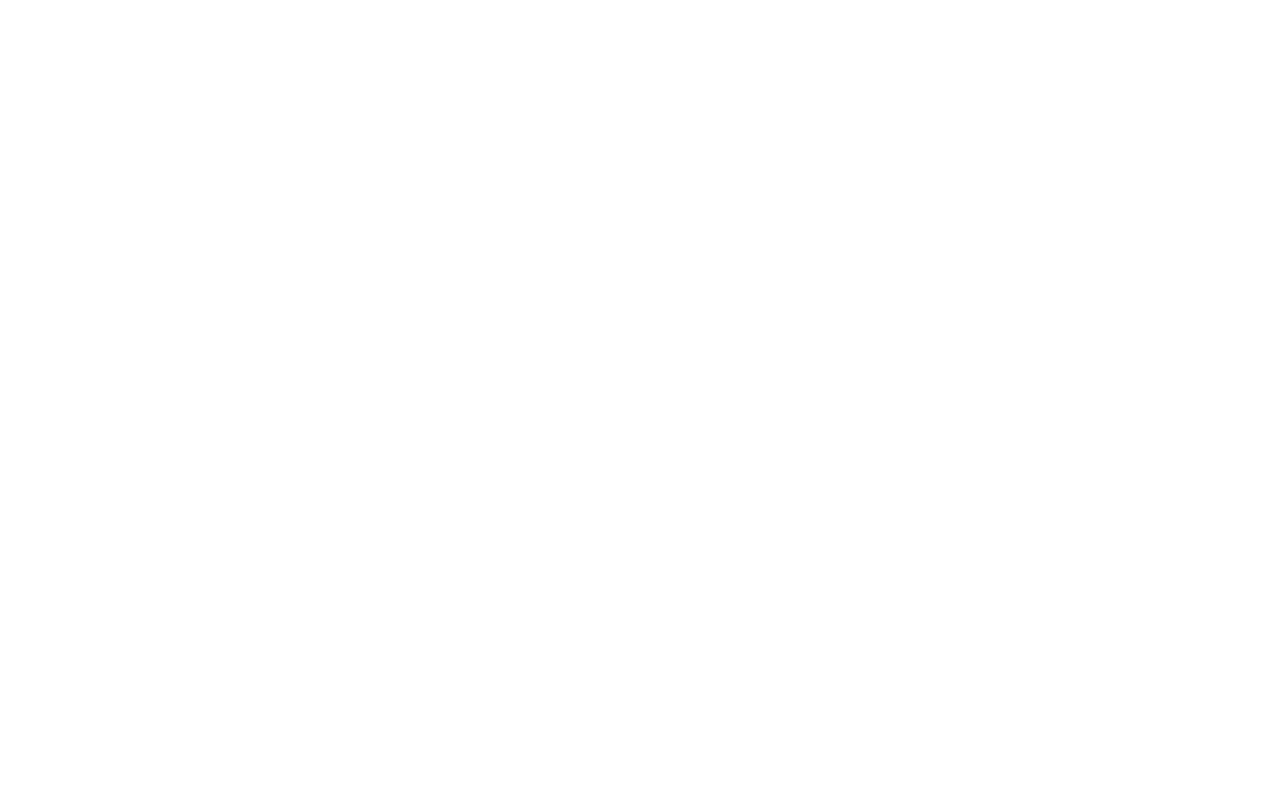
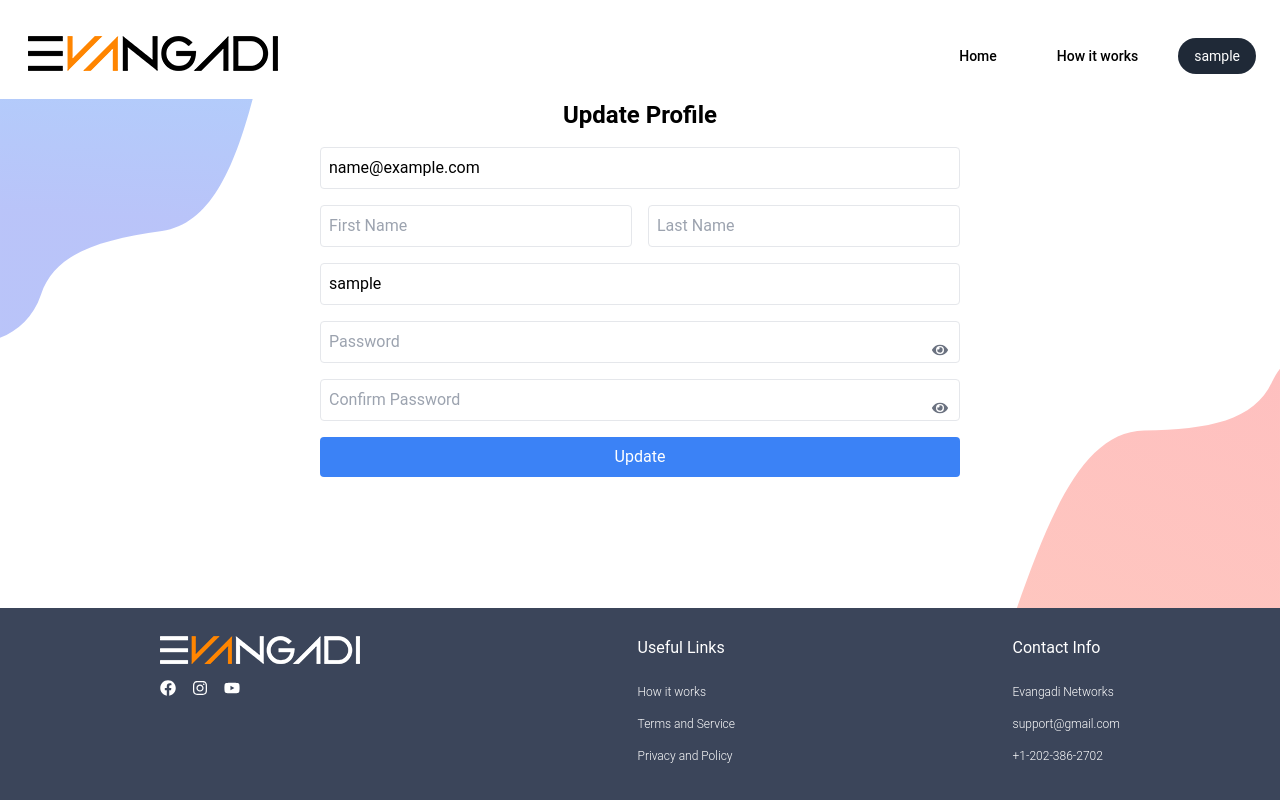
Before and after one commit to LidoHon/Evangadi_Forum, a React (Vite) app in the folder frontend/: page /profile in a window 1280 px wide. Before the commit this address had no page. Built offline with nearby package versions, Linux system fonts and the light colour scheme; sample sign-in values are in the browser's storage.

Commit message:
finished up with the user part

```diff
--- a/frontend/package.json
+++ b/frontend/package.json
@@ -19,6 +19,8 @@
     "react-icons": "^5.2.1",
     "react-redux": "^9.1.2",
     "react-router-dom": "^6.23.1",
+    "react-spinner": "^0.2.7",
+    "react-spinners": "^0.13.8",
     "react-toastify": "^10.0.5"
   },
   "devDependencies": {
--- a/frontend/src/App.jsx
+++ b/frontend/src/App.jsx
@@ -5,7 +5,8 @@
 import RegisterPage from './pages/RegisterPage';
 import LandingPage from './pages/LandingPage';
 import MainLayout from './layouts/MainLayout';
-
+import ProfilePage from './pages/ProfilePage';
+import PrivateRoute from './components/PrivateRoute';
 const App = () => {
 	return (
 		<Routes>
@@ -13,7 +14,12 @@
 			<Route path="/" element={<MainLayout />}>
 				<Route path="/register" element={<RegisterPage />} />
 				<Route path="/login" element={<LoginPage />} />
-				<Route path="/home" element={<Homepage />} />
+
+				{/* private routes */}
+				<Route path="" element={<PrivateRoute />}>
+					<Route path="/home" element={<Homepage />} />
+					<Route path="/profile" element={<ProfilePage />} />
+				</Route>
 			</Route>
 		</Routes>
 	);
--- a/frontend/src/components/Login.jsx
+++ b/frontend/src/components/Login.jsx
@@ -6,6 +6,7 @@
 import { useLoginMutation } from '../slices/usersApiSlice';
 import { setCredentials } from '../slices/authSlice';
 import { toast } from 'react-toastify';
+import Spinner from './Spinners';
 const Login = () => {
 	const [showPassword, setShowPassword] = useState(false);
 
@@ -80,6 +81,7 @@
 						)}
 					</div>
 				</div>
+				{isLoading && <Spinner />}
 				<button
 					type="submit"
 					variant="primary"
--- /dev/null
+++ b/frontend/src/components/PrivateRoute.jsx
@@ -0,0 +1,9 @@
+import { Navigate, Outlet } from 'react-router-dom';
+import { useSelector } from 'react-redux';
+
+const PrivateRoute = () => {
+	const { userInfo } = useSelector((state) => state.auth);
+	return userInfo ? <Outlet /> : <Navigate to="/login" replace />;
+};
+
+export default PrivateRoute;
--- a/frontend/src/components/Register.jsx
+++ b/frontend/src/components/Register.jsx
@@ -1,7 +1,12 @@
-import React, { useState } from 'react';
+import React, { useState, useEffect } from 'react';
 import { FaEye, FaEyeSlash } from 'react-icons/fa';
-import { Link } from 'react-router-dom';
+import { Link, useNavigate } from 'react-router-dom';
+import { useDispatch, useSelector } from 'react-redux';
 import FormContainer from './FormContainer';
+import { toast } from 'react-toastify';
+import Spinner from './Spinners';
+import { useRegisterMutation } from '../slices/usersApiSlice';
+import { setCredentials } from '../slices/authSlice';
 const Register = () => {
 	const [showPassword, setShowPassword] = useState(false);
 	const [userName, setUserName] = useState('');
@@ -11,16 +16,47 @@
 	const [password, setPassword] = useState('');
 	const [confirmPassword, setConfirmPassword] = useState('');
 
+	const navigate = useNavigate();
+	const dispatch = useDispatch();
+
+	const { userInfo } = useSelector((state) => state.auth);
+	const [register, { isLoading }] = useRegisterMutation();
+
+	useEffect(() => {
+		if (userInfo) {
+			navigate('/home');
+		}
+	}, [navigate, userInfo]);
+
 	const togglePasswordVisibility = () => {
 		setShowPassword(!showPassword);
 	};
+
 	const submitHandler = async (e) => {
 		e.preventDefault();
+
+		if (password !== confirmPassword) {
+			toast.error('passwords do not match');
+		} else {
+			try {
+				const res = await register({
+					username: userName,
+					firstname: firstName,
+					lastname: lastName,
+					email,
+					password,
+				}).unwrap();
+				dispatch(setCredentials({ ...res }));
+				navigate('/home');
+			} catch (err) {
+				toast.error(err?.data?.message || err.error);
+			}
+		}
 	};
 
 	return (
-		<div className="flex flex-col justify-between p-6 bg-white shadow-lg rounded-md space-y-12 ">
-			<form className="w-full">
+		<FormContainer>
+			<form className="w-full " onSubmit={submitHandler}>
 				<h2 className="text-2xl text-center font-bold mb-4">
 					Join the network
 				</h2>
@@ -71,6 +107,8 @@
 						name="password"
 						placeholder="Password"
 						className="w-full mb-4 p-2 border rounded"
+						value={password}
+						onChange={(e) => setPassword(e.target.value)}
 					/>
 					<div
 						className="absolute inset-y-0 right-0 pr-3 flex items-center cursor-pointer"
@@ -103,6 +141,7 @@
 						)}
 					</div>
 				</div>
+				{isLoading && <Spinner />}
 				<button
 					type="submit"
 					className="w-full p-2 bg-blue-500 text-white rounded"
@@ -110,7 +149,7 @@
 					Agree and Join
 				</button>
 			</form>
-		</div>
+		</FormContainer>
 	);
 };
 
--- /dev/null
+++ b/frontend/src/components/Spinners.jsx
@@ -0,0 +1,18 @@
+import React from 'react';
+import MoonLoader from 'react-spinners/MoonLoader';
+const override = {
+	display: 'block',
+	margin: '75px auto',
+};
+const Spinners = (loading) => {
+	return (
+		<MoonLoader
+			color="#b1e0cc"
+			loading={loading}
+			cssOverride={override}
+			size={25}
+		/>
+	);
+};
+
+export default Spinners;
--- /dev/null
+++ b/frontend/src/pages/ProfilePage.jsx
@@ -0,0 +1,154 @@
+import React, { useState, useEffect } from 'react';
+import { FaEye, FaEyeSlash } from 'react-icons/fa';
+import { Link, useNavigate } from 'react-router-dom';
+import { useDispatch, useSelector } from 'react-redux';
+import { useUpdateUserMutation } from '../slices/usersApiSlice';
+import { toast } from 'react-toastify';
+import Spinner from '../components/Spinners';
+import { setCredentials } from '../slices/authSlice';
+const ProfilePage = () => {
+	const [showPassword, setShowPassword] = useState(false);
+	const [userName, setUserName] = useState('');
+	const [firstName, setFirstName] = useState('');
+	const [lastName, setLastName] = useState('');
+	const [email, setEmail] = useState('');
+	const [password, setPassword] = useState('');
+	const [confirmPassword, setConfirmPassword] = useState('');
+
+	const navigate = useNavigate();
+	const dispatch = useDispatch();
+
+	const { userInfo } = useSelector((state) => state.auth);
+	const [updateProfile, { isLoading }] = useUpdateUserMutation();
+
+	useEffect(() => {
+		setUserName(userInfo.username);
+		setFirstName(userInfo.firstname);
+		setLastName(userInfo.lastname);
+		setEmail(userInfo.email);
+		setPassword(userInfo.password);
+	}, []);
+
+	const togglePasswordVisibility = () => {
+		setShowPassword(!showPassword);
+	};
+
+	const submitHandler = async (e) => {
+		e.preventDefault();
+
+		if (password !== confirmPassword) {
+			toast.error('passwords do not match');
+		} else {
+			try {
+				const res = await updateProfile({
+					_id: userInfo._id,
+					username: userName,
+					firstname: firstName,
+					lastname: lastName,
+					email,
+					password,
+				}).unwrap();
+				dispatch(setCredentials({ ...res }));
+				toast.success('profile updated successfully!');
+			} catch (err) {
+				toast.error(err?.data?.message || err.error);
+			}
+		}
+	};
+
+	return (
+		<>
+			<div className="flex justify-center items-center space-y-12">
+				<form className="w-1/2 bg-white" onSubmit={submitHandler}>
+					<h2 className="text-2xl text-center font-bold mb-4">
+						Update Profile
+					</h2>
+
+					<input
+						type="email"
+						name="email"
+						placeholder="Email"
+						className="w-full mb-4 p-2 border rounded"
+						value={email}
+						onChange={(e) => setEmail(e.target.value)}
+					/>
+					<div className="flex space-x-4 mb-4">
+						<input
+							type="text"
+							name="firstName"
+							placeholder="First Name"
+							className="w-1/2 p-2 border rounded"
+							value={firstName}
+							onChange={(e) => setFirstName(e.target.value)}
+						/>
+						<input
+							type="text"
+							name="lastName"
+							placeholder="Last Name"
+							className="w-1/2 p-2 border rounded"
+							value={lastName}
+							onChange={(e) => setLastName(e.target.value)}
+						/>
+					</div>
+					<input
+						type="text"
+						name="userName"
+						placeholder="User Name"
+						className="w-full mb-4 p-2 border rounded"
+						value={userName}
+						onChange={(e) => setUserName(e.target.value)}
+					/>
+					<div className="relative">
+						<input
+							type={showPassword ? 'text' : 'password'}
+							name="password"
+							placeholder="Password"
+							className="w-full mb-4 p-2 border rounded"
+							value={password}
+							onChange={(e) => setPassword(e.target.value)}
+						/>
+						<div
+							className="absolute inset-y-0 right-0 pr-3 flex items-center cursor-pointer"
+							onClick={togglePasswordVisibility}
+						>
+							{showPassword ? (
+								<FaEyeSlash className="text-gray-500" />
+							) : (
+								<FaEye className="text-gray-500" />
+							)}
+						</div>
+					</div>
+					<div className="relative">
+						<input
+							type={showPassword ? 'text' : 'password'}
+							name="password"
+							placeholder="Confirm Password"
+							className="w-full mb-4 p-2 border rounded"
+							value={confirmPassword}
+							onChange={(e) => setConfirmPassword(e.target.value)}
+						/>
+						<div
+							className="absolute inset-y-0 right-0 pr-3 flex items-center cursor-pointer"
+							onClick={togglePasswordVisibility}
+						>
+							{showPassword ? (
+								<FaEyeSlash className="text-gray-500" />
+							) : (
+								<FaEye className="text-gray-500" />
+							)}
+						</div>
+					</div>
+					{isLoading && <Spinner />}
+					<button
+						type="submit"
+						className="w-full p-2 bg-blue-500 text-white rounded"
+					>
+						Update
+					</button>
+				</form>
+			</div>
+		</>
+	);
+};
+
+export default ProfilePage;
--- a/frontend/src/slices/usersApiSlice.js
+++ b/frontend/src/slices/usersApiSlice.js
@@ -12,13 +12,32 @@
 				body: data,
 			}),
 		}),
+		register: builder.mutation({
+			query: (data) => ({
+				url: `${USERS_URL}`,
+				method: 'POST',
+				body: data,
+			}),
+		}),
 		LogOut: builder.mutation({
 			query: () => ({
 				url: `${USERS_URL}/logout`,
 				method: 'POST',
 			}),
 		}),
+		updateUser: builder.mutation({
+			query: (data) => ({
+				url: `${USERS_URL}/profile`,
+				method: 'PUT',
+				body: data,
+			}),
+		}),
 	}),
 });
 
-export const { useLoginMutation, useLogOutMutation } = usersApiSlice;
+export const {
+	useLoginMutation,
+	useLogOutMutation,
+	useRegisterMutation,
+	useUpdateUserMutation,
+} = usersApiSlice;
```
Also changed, not shown: 1 other file (tests, documents, lock files or other folders).
